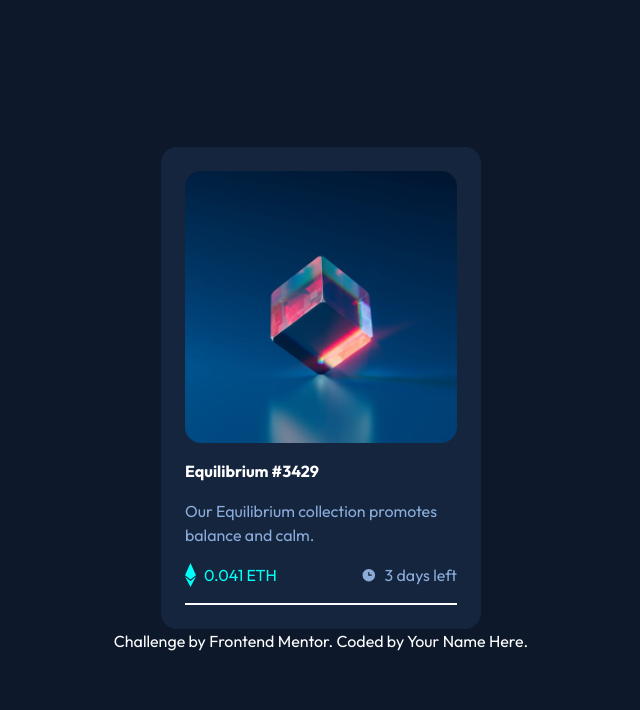
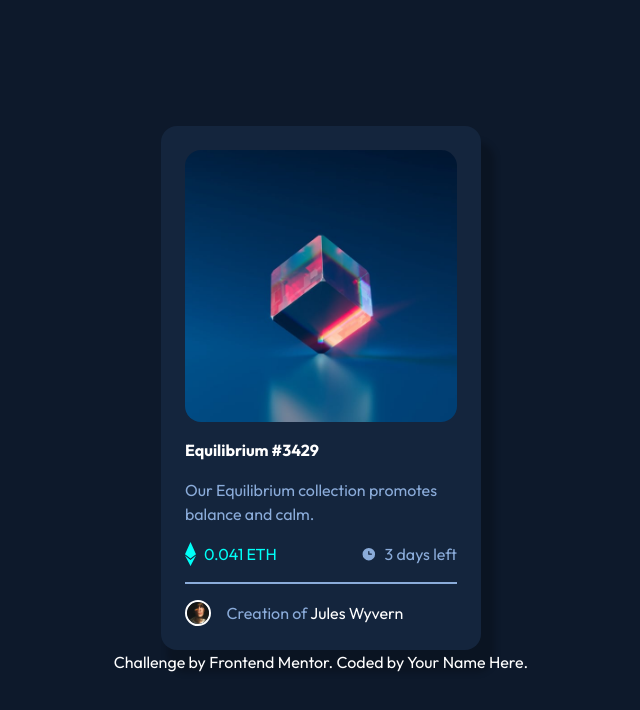
Before and after one commit to code-monty/nft-preview-card, a website: page index.html in a window 1280 px wide. Shown: the whole page, without its empty margins (319-959 px from the left). Drawn offline with Linux system fonts and the light colour scheme.

Commit message:
version 1.00 complete

```diff
--- a/index.html
+++ b/index.html
@@ -15,9 +15,9 @@
 </head>
 <body>
 
-  <div class="max-w-[100vw] min-h-screen w-full h-full flex flex-col items-center justify-center bg-bgmain text-white font-[15px] font-main">
+  <div class="max-w-[100vw] min-h-screen w-full h-full flex flex-col items-center justify-center bg-bgmain text-white font-[14px] font-main">
   <!--Card-->
-  <div class="md:w-[20em] w-20 flex flex-col items-start justify-start p-6 bg-bgcard rounded-2xl gap-4">
+  <div class="md:w-[20em] w-[20em] flex flex-col items-start justify-start p-6 bg-bgcard rounded-2xl gap-4 shadow-[10px_19px_6px_4px_rgba(0,_0,_0,_0.2)]">
     <!--Picture-->
   <div>
     <img src="images/image-equilibrium.jpg" class="w-full rounded-2xl">
@@ -32,22 +32,17 @@
       </div>
     </div>
     <!--Line-->
-    <hr class="w-full border-white border-[1px]">
+    <hr class="w-full border-textblue border-[1px]">
+    <!--User/Creation-->
+    <div class="flex items-center justify-center gap-4 font-[11px]">
+      <img src="images/image-avatar.png" class="w-[2vw] border-2 border-white rounded-2xl">
+      <p><span class="text-textblue">Creation of </span> Jules Wyvern</p>
+    </div>
+
 
   </div>
 
 
-
-  <!--
-  Equilibrium #3429
-
-  Our Equilibrium collection promotes balance and calm.
-
-  0.041 ETH
-  3 days left
-
-  Creation of Jules Wyvern
--->
 
   <div class="attribution">
     Challenge by <a href="https://www.frontendmentor.io?ref=challenge" target="_blank">Frontend Mentor</a>.
```
Also changed, not shown: src/output.css.
